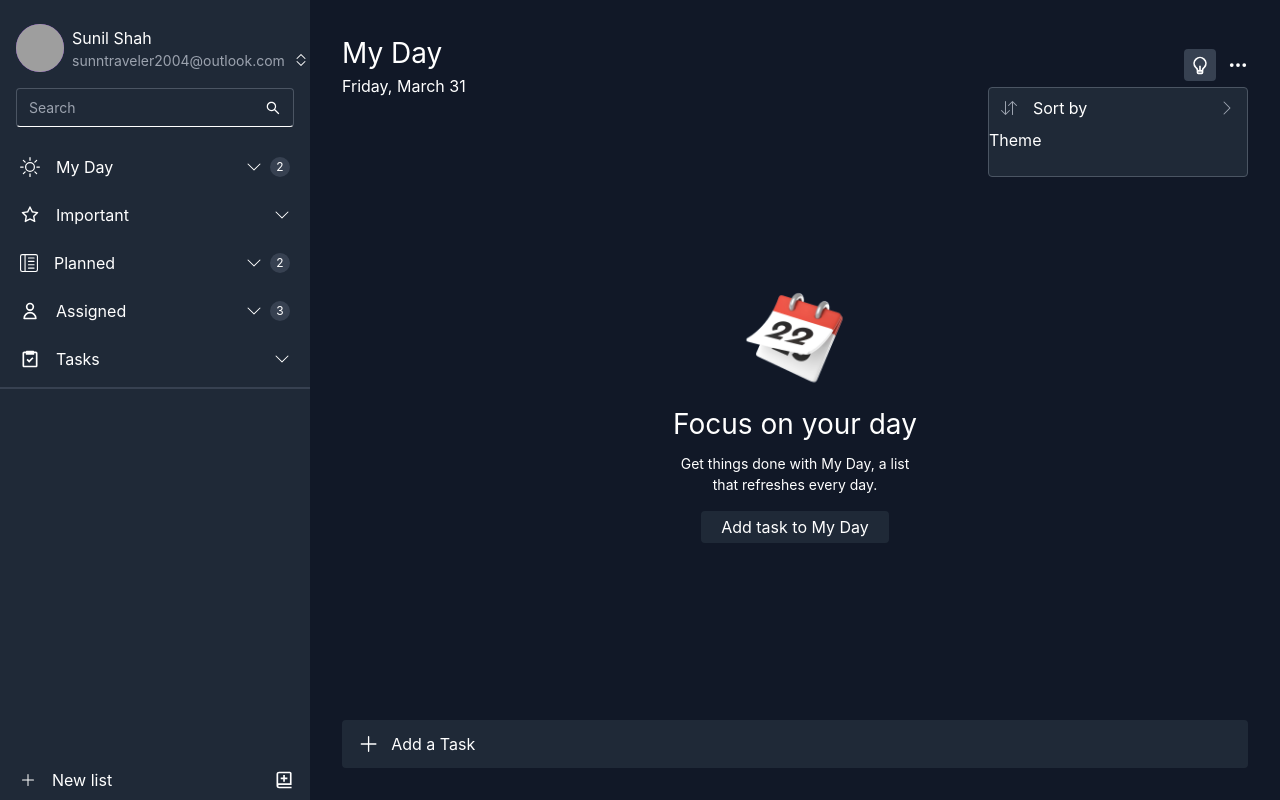
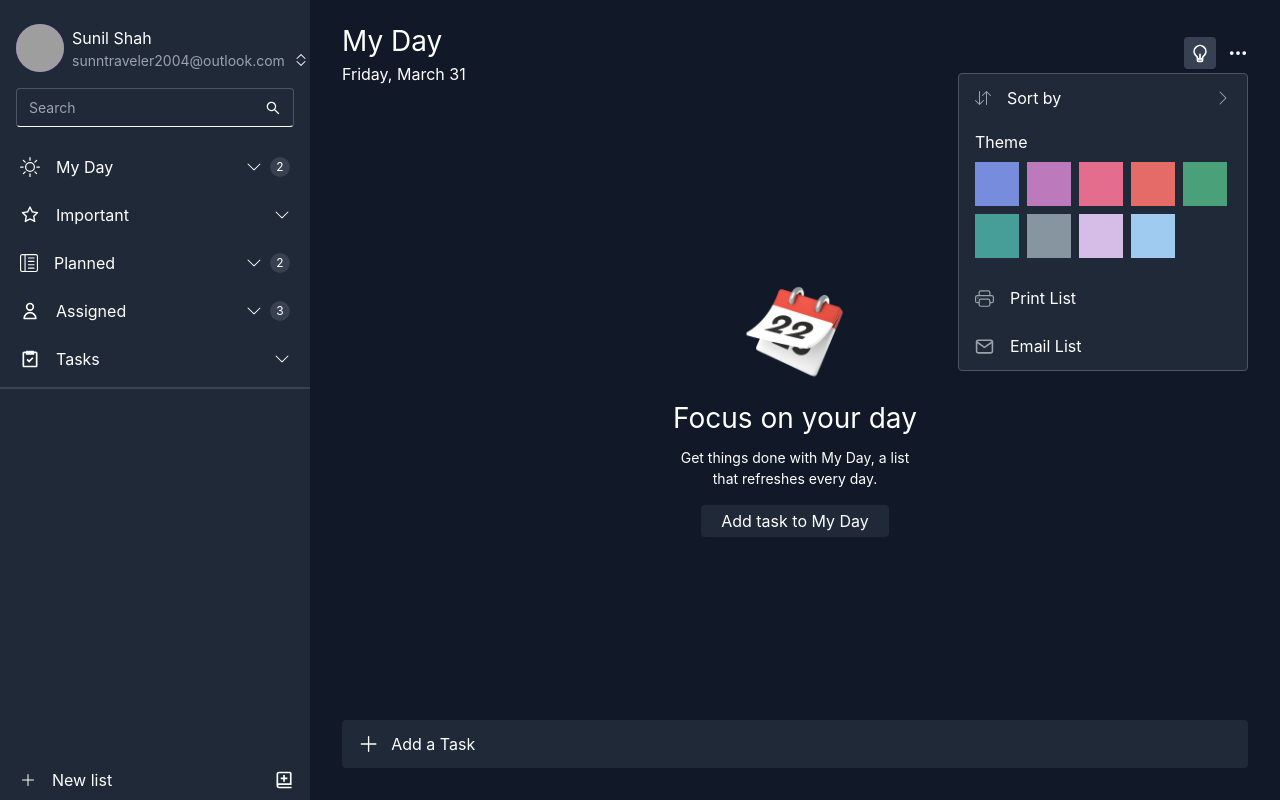
Before and after one commit to linushahs/microsoft-todo-clone, a React (Vite) app: page / in a window 1280 px wide. Both pictures are taken after a click on the icon 1238 px from the left and 65 px from the top of the page. Built offline with nearby package versions, Linux system fonts and the light colour scheme; grey boxes are pictures that could not be loaded.

Commit message:
added three dots container

```diff
--- a/src/content/ContentWrapper.tsx
+++ b/src/content/ContentWrapper.tsx
@@ -5,7 +5,7 @@
 
 export default function ContentWrapper() {
   return (
-    <div className="flex h-screen w-full flex-col bg-gray-900 p-8">
+    <div className="flex h-screen w-full flex-col bg-gray-900 px-8 pb-8 pt-5">
       <Header />
       <TodoContainer />
       <AddTask />
--- a/src/content/header/ThreedotsContainer.tsx
+++ b/src/content/header/ThreedotsContainer.tsx
@@ -1,35 +1,44 @@
 import React from "react";
-import { BsArrowDownUp, BsChevronRight } from "react-icons/bs";
+import { BsArrowDownUp, BsChevronRight, BsPrinter } from "react-icons/bs";
+import { FiMail } from "react-icons/fi";
 
 export default function ThreedotsContainer() {
+  const colors = ["#788CDE", "#BC7ABC", "#E46C8C", "red-500", "blue-500"];
+  const colorStyle = "h-11 w-11";
+
   return (
-    <div className="absolute right-0 top-full mt-3 min-w-[260px] rounded border border-gray-600 bg-gray-800  ">
+    <div className="absolute right-0 top-full mt-2.5 min-w-[290px] rounded border border-gray-600 bg-gray-800  ">
       {/* sort by section --------------->  */}
-      <div className="flex w-full cursor-pointer items-center  gap-4 px-3 py-2 hover:bg-gray-700">
+      <div className="flex w-full cursor-pointer items-center  gap-4 px-4 py-3 hover:bg-gray-700">
         <BsArrowDownUp className="text-gray-400" />
         <h2>Sort by</h2>
         <BsChevronRight className="ml-auto text-gray-400" />
       </div>
 
       {/* theme section -------------->  */}
-      <div>
+      <div className="px-4 py-2">
         <h2>Theme</h2>
-        <div>
-          <button></button>
-          <button></button>
-          <button></button>
-          <button></button>
-          <button></button>
-          <button></button>
-          <button></button>
-          <button></button>
-          <button></button>
-          <button></button>
-          <button></button>
-          <button></button>
-          <button></button>
-          <button></button>
+        <div className="mt-2 grid grid-cols-5 gap-x-1 gap-y-2 ">
+          <button className={`${colorStyle} bg-[#788CDE]`}></button>
+          <button className={`${colorStyle} bg-[#BC7ABC]`}></button>
+          <button className={`${colorStyle} bg-[#E46C8C]`}></button>
+          <button className={`${colorStyle} bg-[#E46B67]`}></button>
+          <button className={`${colorStyle} bg-[#4AA079]`}></button>
+          <button className={`${colorStyle} bg-[#479E98]`}></button>
+          <button className={`${colorStyle} bg-[#8795A0]`}></button>
+          <button className={`${colorStyle} bg-[#D6BDE7]`}></button>
+          <button className={`${colorStyle} bg-[#A0CBF1]`}></button>
         </div>
+      </div>
+
+      {/* some extra features ----------->  */}
+      <div className="mt-2 flex w-full cursor-pointer items-center  gap-4 px-4 py-3 hover:bg-gray-700">
+        <BsPrinter className="text-[19px] text-gray-400" />
+        <h2>Print List</h2>
+      </div>
+      <div className="flex w-full cursor-pointer items-center  gap-4 px-4 py-3 hover:bg-gray-700">
+        <FiMail className="text-[19px] text-gray-400" />
+        <h2>Email List</h2>
       </div>
     </div>
   );
```
